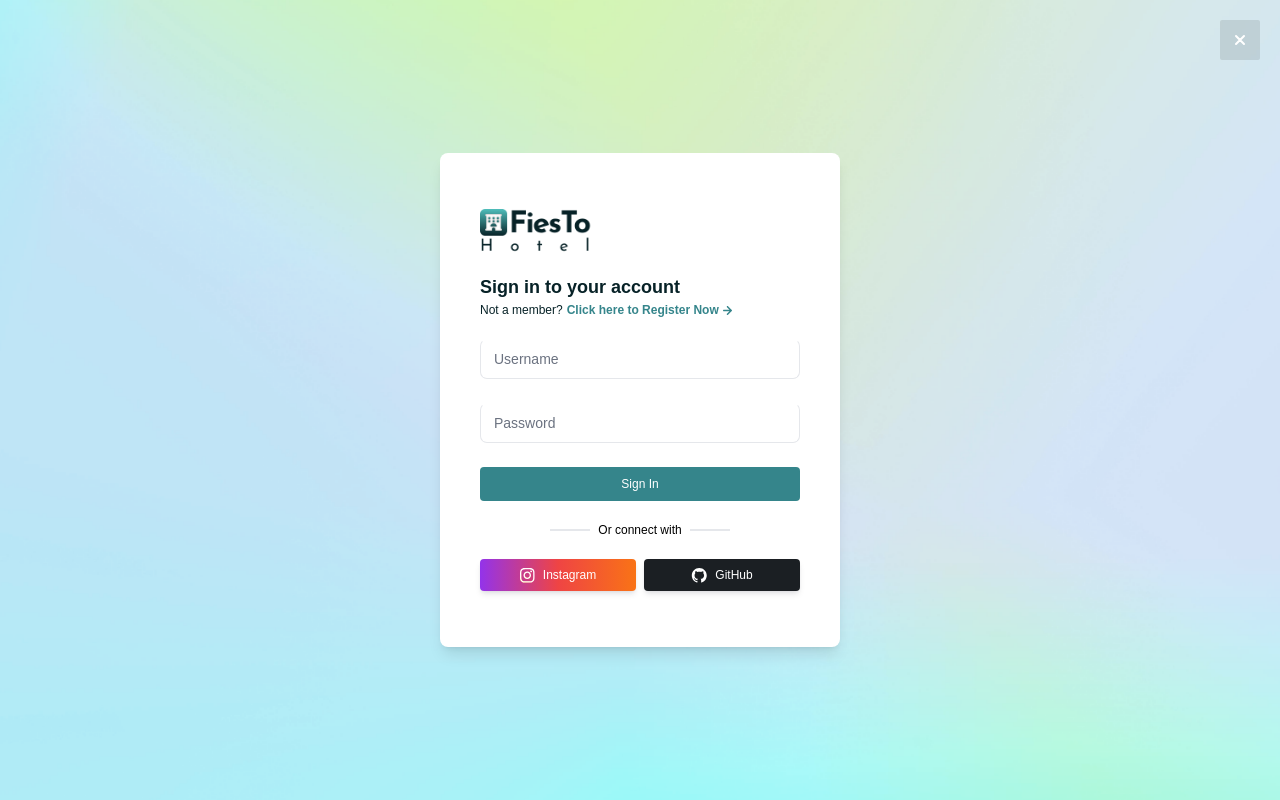
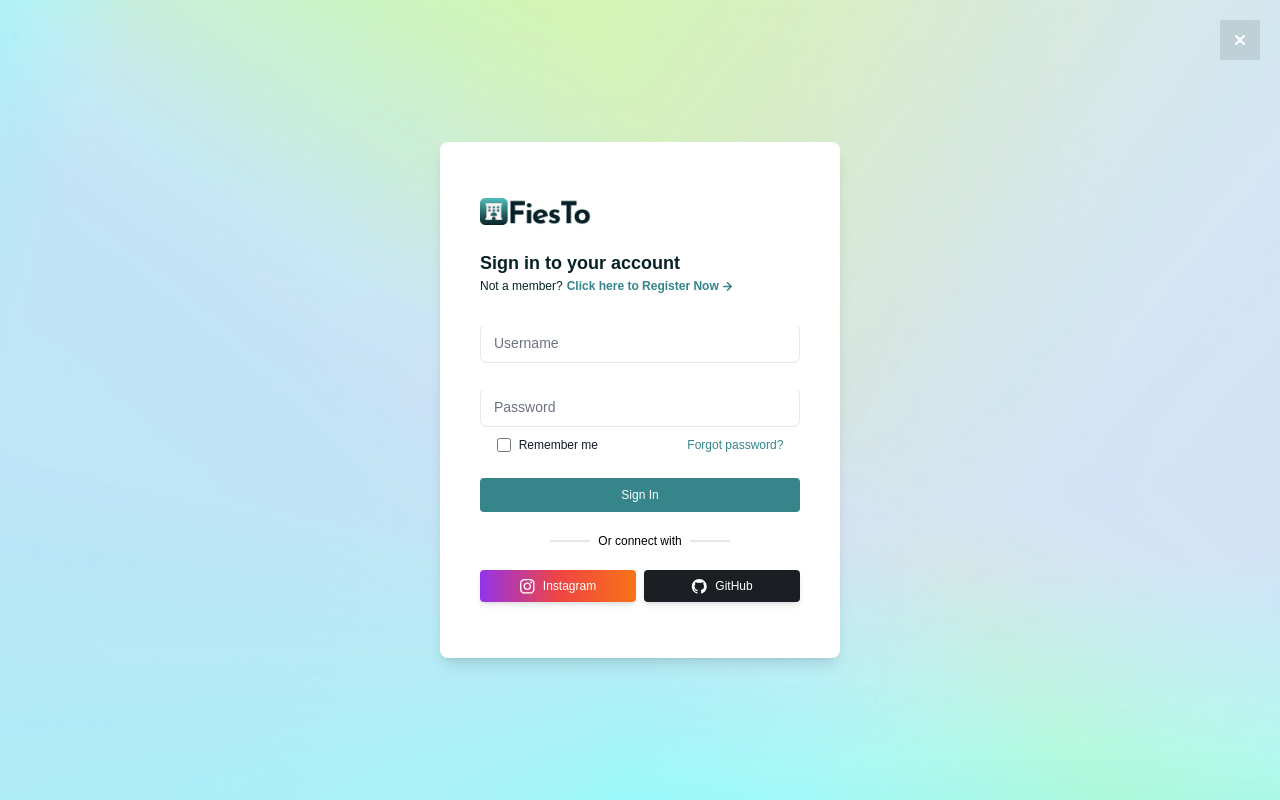
Before and after one commit to sehan22/FiesTo-Hotel-Project, a React (Create React App) app in the folder client/: page /login in a window 1280 px wide. Built offline with nearby package versions, Linux system fonts and the light colour scheme.

Commit message:
site Login page, SignUp page UI updated.

```diff
--- a/client/package.json
+++ b/client/package.json
@@ -3,6 +3,7 @@
   "version": "0.1.0",
   "private": true,
   "dependencies": {
+    "@heroicons/react": "^2.1.1",
     "@testing-library/jest-dom": "^5.17.0",
     "@testing-library/react": "^13.4.0",
     "@testing-library/user-event": "^13.5.0",
--- a/client/src/index.css
+++ b/client/src/index.css
@@ -7,6 +7,7 @@
 /*Font-Awesome*/
 @import url('https://cdnjs.cloudflare.com/ajax/libs/font-awesome/5.13.1/css/all.min.css');
 
+
 body {
     background-color: #F8F8F8;
 }
--- a/client/src/view/pages/Login/Login.tsx
+++ b/client/src/view/pages/Login/Login.tsx
@@ -1,6 +1,6 @@
 import React, {Component} from 'react';
 import LoginPageBGImg from '../../../images/LoginPage/LoginPageBGImg.png'
-import Logo from '../../../images/LoginPage/Logo.png'
+import Logo from '../../../images/LoginPage/Logo2.png'
 import {Link} from "react-router-dom";
 
 export class Login extends Component {
@@ -18,7 +18,8 @@
                             <h6 className="text-primary">Not a member? </h6>
 
                             <div className="flex items-center justify-center gap-1">
-                                <h6 className="text-secondary cursor-pointer" style={{fontWeight: '600'}}><Link to="/signup">Click here to Register Now</Link></h6>
+                                <h6 className="text-secondary cursor-pointer" style={{fontWeight: '600'}}><Link
+                                    to="/signup">Click here to Register Now</Link></h6>
                                 <svg xmlns="http://www.w3.org/2000/svg" width="9" height="9" viewBox="0 0 6 6"
                                      fill="none">
                                     <path
@@ -29,7 +30,7 @@
                         </div>
                     </div>
 
-                    <form className="flex flex-col justify-center items-center gap-6">
+                    <form className="flex flex-col justify-center items-center gap-6 mt-2">
                         <div className="w-80 border-gray-400">
                             <div className="relative w-full min-w-[200px] h-10">
                                 <input
@@ -52,6 +53,18 @@
                                 className="flex w-full h-full select-none pointer-events-none absolute left-0 font-normal !overflow-visible truncate peer-placeholder-shown:text-blue-gray-500 leading-tight peer-focus:leading-tight peer-disabled:text-transparent peer-disabled:peer-placeholder-shown:text-blue-gray-500 transition-all -top-1.5 peer-placeholder-shown:text-normal text-[11px] peer-focus:text-[11px] before:content[' '] before:block before:box-border before:w-2.5 before:h-1.5 before:mt-[6.5px] before:mr-1 peer-placeholder-shown:before:border-transparent before:rounded-tl-md before:border-t peer-focus:before:border-t-2 before:border-l peer-focus:before:border-l-2 before:pointer-events-none before:transition-all peer-disabled:before:border-transparent after:content[' '] after:block after:flex-grow after:box-border after:w-2.5 after:h-1.5 after:mt-[6.5px] after:ml-1 peer-placeholder-shown:after:border-transparent after:rounded-tr-md after:border-t peer-focus:after:border-t-2 after:border-r peer-focus:after:border-r-2 after:pointer-events-none after:transition-all peer-disabled:after:border-transparent peer-placeholder-shown:leading-[3.75] text-gray-500 peer-focus:text-gray-900 before:border-blue-gray-200 peer-focus:before:!border-gray-900 after:border-blue-gray-200 peer-focus:after:!border-gray-900">Password
                             </label>
                             </div>
+                        </div>
+
+                        <div className="flex text-smaller justify-around gap-14 mt-[-15px] items-center w-full">
+                            <div className="flex items-center">
+                                <input id="default-checkbox" type="checkbox" value=""
+                                       className="w-3.5 h-3.5 text-secondary bg-gray-100 border-gray-300 rounded focus:ring-secondary dark:focus:ring-transparent dark:ring-offset-gray-800 focus:ring-2 dark:bg-gray-700 dark:border-gray-600"/>
+                                <label htmlFor="default-checkbox"
+                                       className="ms-2 text-smaller font-medium text-gray-900 dark:text-gray-300">Remember
+                                    me</label>
+                            </div>
+
+                            <h6 className="text-secondary">Forgot password?</h6>
                         </div>
 
                         <div className="flex w-full">
@@ -105,7 +118,8 @@
                     </div>
                 </div>
 
-                <div className="absolute top-0 right-0 p-2 m-5 bg-black bg-opacity-10 hover:bg-opacity-15 cursor-pointer rounded-sm">
+                <div
+                    className="absolute top-0 right-0 p-2 m-5 bg-black bg-opacity-10 hover:bg-opacity-15 cursor-pointer rounded-sm">
                     <Link to="/">
                         <svg xmlns="http://www.w3.org/2000/svg" width="24" height="24" viewBox="0 0 24 24" fill="none">
                             <path d="M16 16L12 12M12 12L8 8M12 12L16 8M12 12L8 16" stroke="white" stroke-width="2"
--- a/client/src/view/pages/SignUp/SignUp.tsx
+++ b/client/src/view/pages/SignUp/SignUp.tsx
@@ -1,6 +1,6 @@
 import React, {Component} from 'react';
 import LoginPageBGImg from "../../../images/LoginPage/LoginPageBGImg.png";
-import Logo from "../../../images/LoginPage/Logo.png";
+import Logo from "../../../images/LoginPage/Logo2.png";
 import {Link} from "react-router-dom";
 
 export class SignUp extends Component {
@@ -29,7 +29,7 @@
                         </div>
                     </div>
 
-                    <form className="flex flex-col justify-center items-center gap-6">
+                    <form className="flex flex-col justify-center items-center mt-2 gap-6">
                         <div className="w-80 border-gray-400">
                             <div className="relative w-full min-w-[200px] h-10">
                                 <input
```
Also changed, not shown: client/src/images/LoginPage/Logo2.png (added), 1 other file (tests, documents, lock files or other folders).
